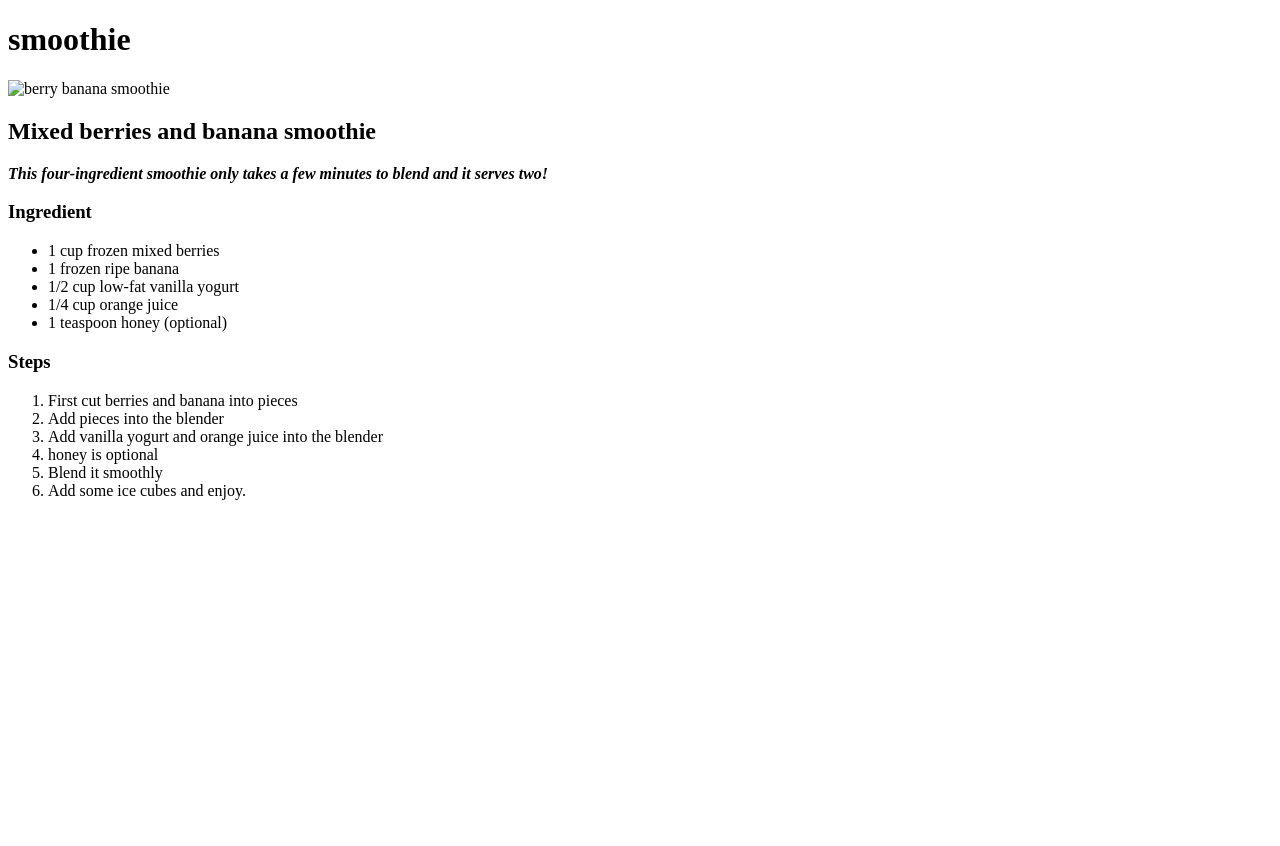
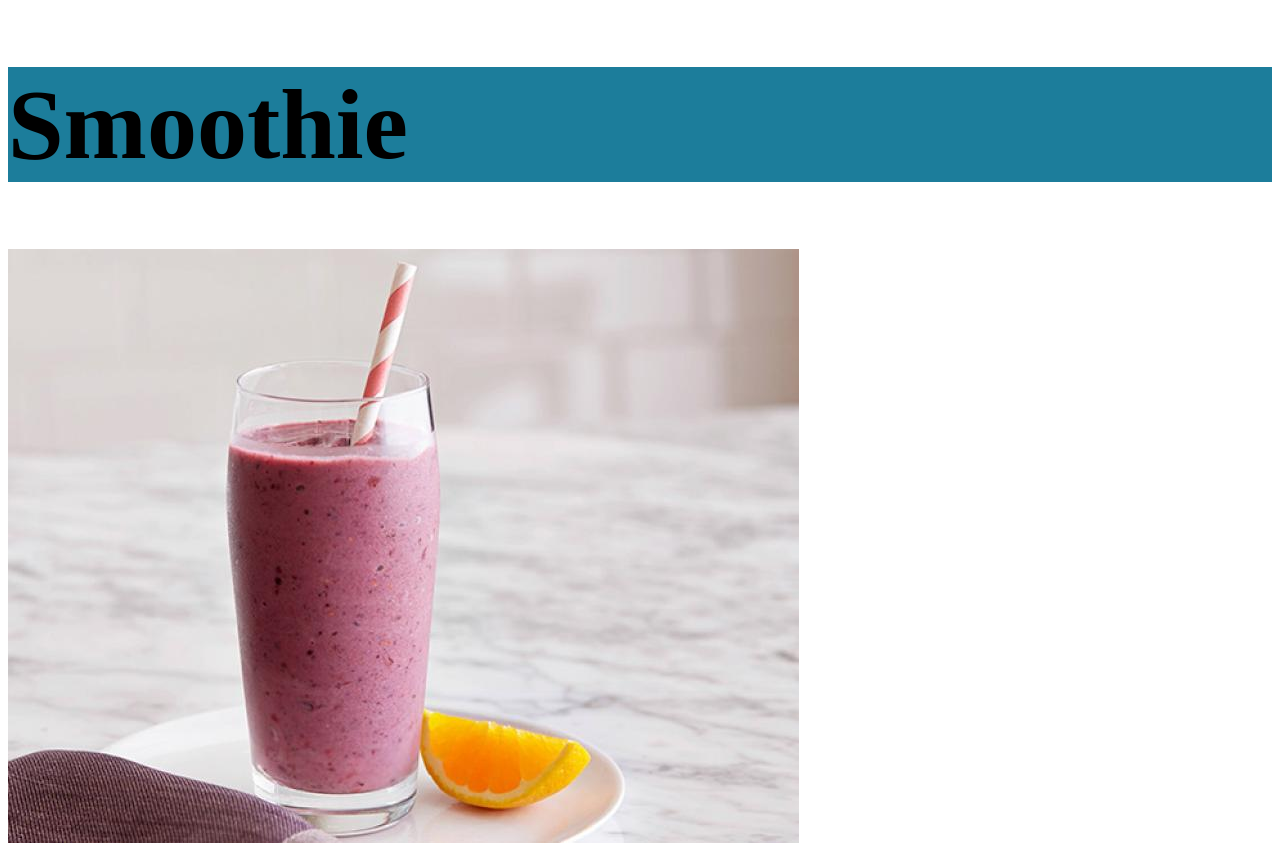
Before and after one commit to Alviskmyt/odin-recipes, a plain HTML site: page recipes/smoothies.html in a window 1280 px wide. Shown: the top 846 px of the page. Before the commit the page ends 800 px from the top, so only its background shows below. Drawn offline with Linux system fonts and the light colour scheme.

Commit message:
css add to html

```diff
--- a/recipes/smoothies.html
+++ b/recipes/smoothies.html
@@ -4,12 +4,13 @@
         <meta charset="UTF-8">
         <title>Smoothies</title>
     </head>
+    <link rel="stylesheet" href="style.css">
     <body>
-        <h1>smoothie</h1>
-        <img src="../images/berrysmoothie.jpeg" alt="berry banana smoothie">
-        <h2>Mixed berries and banana smoothie</h2>
-        <p><strong><em>This four-ingredient smoothie only takes a few minutes to blend and it serves two!</em></strong></p>
-        <h3>Ingredient</h3>
+        <h1 id="recipe-name">Smoothie</h1>
+        <img src="./images/berrysmoothie.jpeg" alt="berry banana smoothie">
+        <h2 id="ingredient">Mixed berries and banana smoothie</h2>
+        <p class="para"><strong><em>This four-ingredient smoothie only takes a few minutes to blend and it serves two!</em></strong></p>
+        <h3 id="i-s">Ingredient</h3>
         <ul>
             <li>1 cup frozen mixed berries</li>
             <li>1 frozen ripe banana</li>
@@ -17,7 +18,7 @@
             <li>1/4 cup orange juice</li>
             <li>1 teaspoon honey (optional)</li>
         </ul>
-        <h3>Steps</h3>
+        <h3 class="i-ss">Steps</h3>
         <ol>
             <li>First cut berries and banana into pieces</li>
             <li>Add pieces into the blender</li>
--- /dev/null
+++ b/recipes/style.css
@@ -0,0 +1,17 @@
+#recipe-name{
+    color: black;
+    background-color: rgb(28, 125, 155);
+    font-family:'Times New Roman', Times, serif;
+    font-size:100px;
+    font-weight: bold;
+}
+#ingredient{
+    color:black;
+    background-color: aqua;
+    font-size: 50px;
+}
+#i-s,.i-ss{
+    color:black;
+    background-color: aqua;
+    font-size: 25px;
+}
```
Also changed, not shown: recipes/katsu.html (+1 -1 lines), recipes/soup.html (+1 -1 lines), recipes/images/berrysmoothie.jpeg (added), recipes/images/chickenkatsu.jpeg (added), recipes/images/misosoup.jpeg (added).
